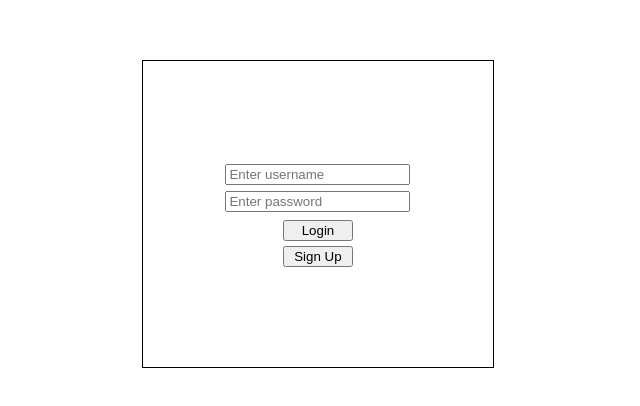
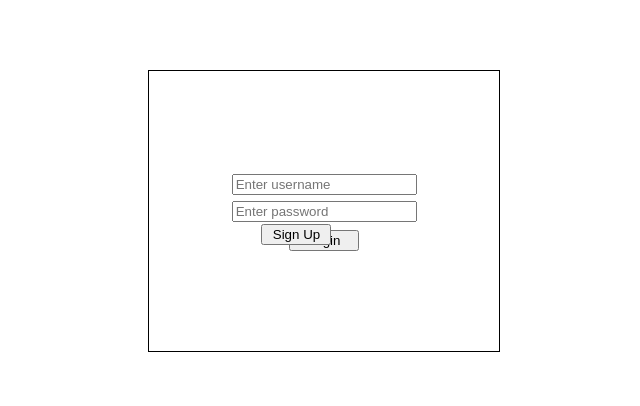
Before and after one commit to joki9448/to-do-list, a React (Create React App) app in the folder client/: page / in a window 1280 px wide. Shown: the part 130-536 px from the top of the page, without its empty margins (359-999 px from the left). Built offline with nearby package versions, Linux system fonts and the light colour scheme; no server answers.

Commit message:
moved sign up button out of form tag

```diff
--- a/client/src/App.css
+++ b/client/src/App.css
@@ -7,12 +7,14 @@
   border: 1px solid black;
   padding: 100px;
   display: flex;
+  position: absolute;
   justify-content: center;
   flex-direction: column;
   align-items: center;
   margin-left: 39%;
   width: 150px;
   margin-top: 15%;
+  z-index: -1;
 }
 .login-form input {
   margin: 3px;
@@ -22,9 +24,11 @@
   width: 70px;
 }
 .signup-btn {
-  margin-top: 5px;
-  /* margin-left: 47.8%; */
+  position: absolute;
+  margin-top: 27%;
+  margin-left: 47.85%;
   width: 70px;
+  z-index: 1;
 }
 
 .signup-modal {
--- a/client/src/App.js
+++ b/client/src/App.js
@@ -20,7 +20,7 @@ function App() {
       alert(error.messages)
     }
   }
-  useEffect(() => fetchUser, [loggedInUser])
+  useEffect(() => fetchUser, [])
 
 
   if (loggedInUser) {
--- a/client/src/components/LoginForm.js
+++ b/client/src/components/LoginForm.js
@@ -42,8 +42,8 @@ function LoginForm({ onLogin, handleIsSignUpFormVisible }) {
                     placeholder="Enter password"
                 />
                 <button className="login-btn" type="submit">Login</button>
-                <button className="signup-btn" onClick={() => handleIsSignUpFormVisible(true)}>Sign Up</button>
             </form>
+            <button className="signup-btn" onClick={() => handleIsSignUpFormVisible(true)}>Sign Up</button>
         </>
     )
 };
```
